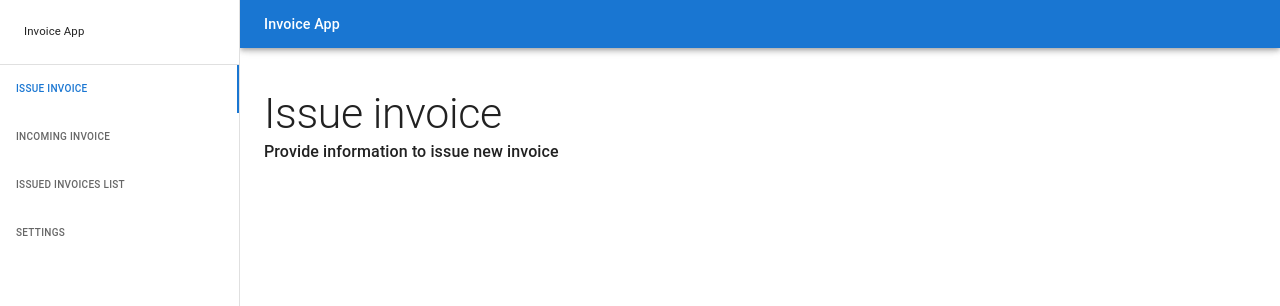
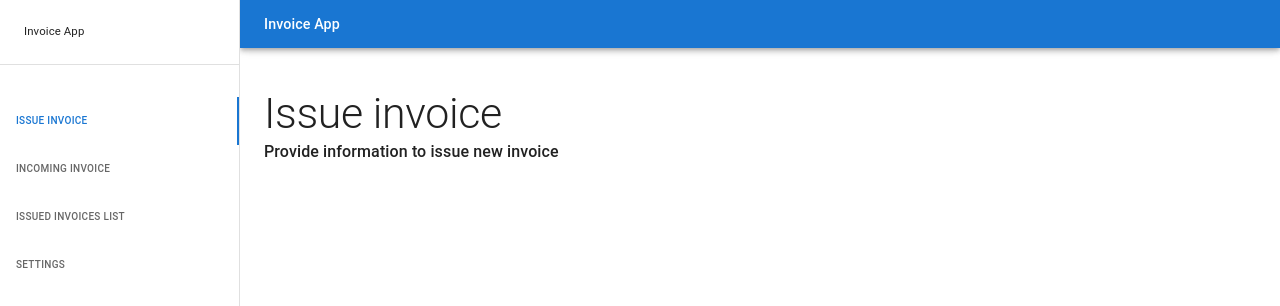
Before and after one commit to greg2012201/invoice-app-frontend, a React (Create React App) app: page /issue-invoice in a window 1280 px wide. Shown: the top 306 px of the page. Built offline with nearby package versions, Linux system fonts and the light colour scheme.

Commit message:
Move NavigationTabs styles to the separate file.

```diff
--- /dev/null
+++ b/src/components/LeftBar/NavigationTabs.styles.ts
@@ -0,0 +1,2 @@
+export const Wrapper = { paddingTop: 4 };
+export const Item = { alignItems: 'start' };
--- a/src/components/LeftBar/NavigationTabs.tsx
+++ b/src/components/LeftBar/NavigationTabs.tsx
@@ -2,6 +2,7 @@ import React, { FC } from 'react';
 import { Tabs, Tab } from '@mui/material';
 import { Link, matchPath, useLocation } from 'react-router-dom';
 import { SECTIONS } from 'constants/navigation';
+import { Wrapper, Item } from './NavigationTabs.styles';
 
 interface Match {
     pattern?: {
@@ -24,7 +25,7 @@ const NavigationTabs: FC = () => {
     const routeMatch = getRouteMatch(SECTIONS.map(({ path }) => path));
     const currentTab = routeMatch?.pattern?.path;
     return (
-        <Tabs value={currentTab} orientation="vertical">
+        <Tabs sx={Wrapper} value={currentTab} orientation="vertical">
             {SECTIONS.map(({ name, path }) => (
                 <Tab
                     label={name}
@@ -32,7 +33,7 @@ const NavigationTabs: FC = () => {
                     value={path}
                     to={path}
                     component={Link}
-                    sx={{ alignItems: 'start' }}
+                    sx={Item}
                 />
             ))}
         </Tabs>
```
